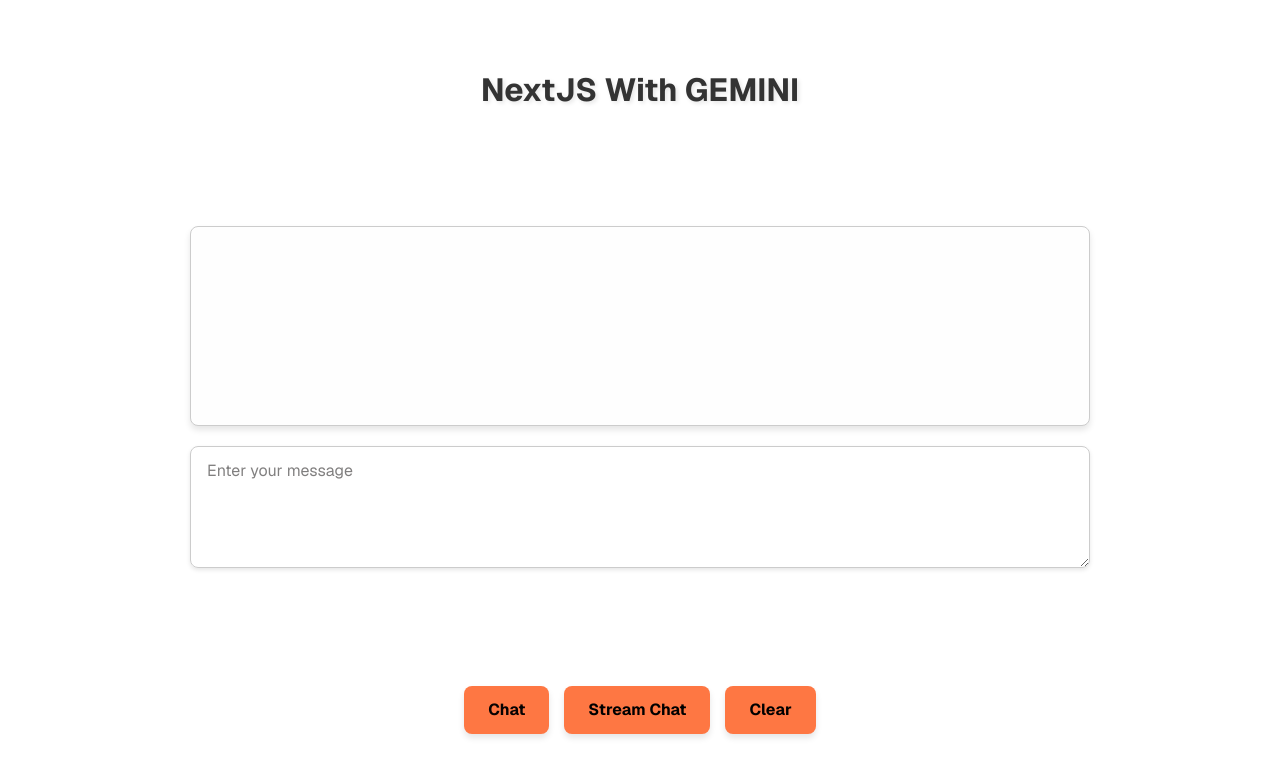
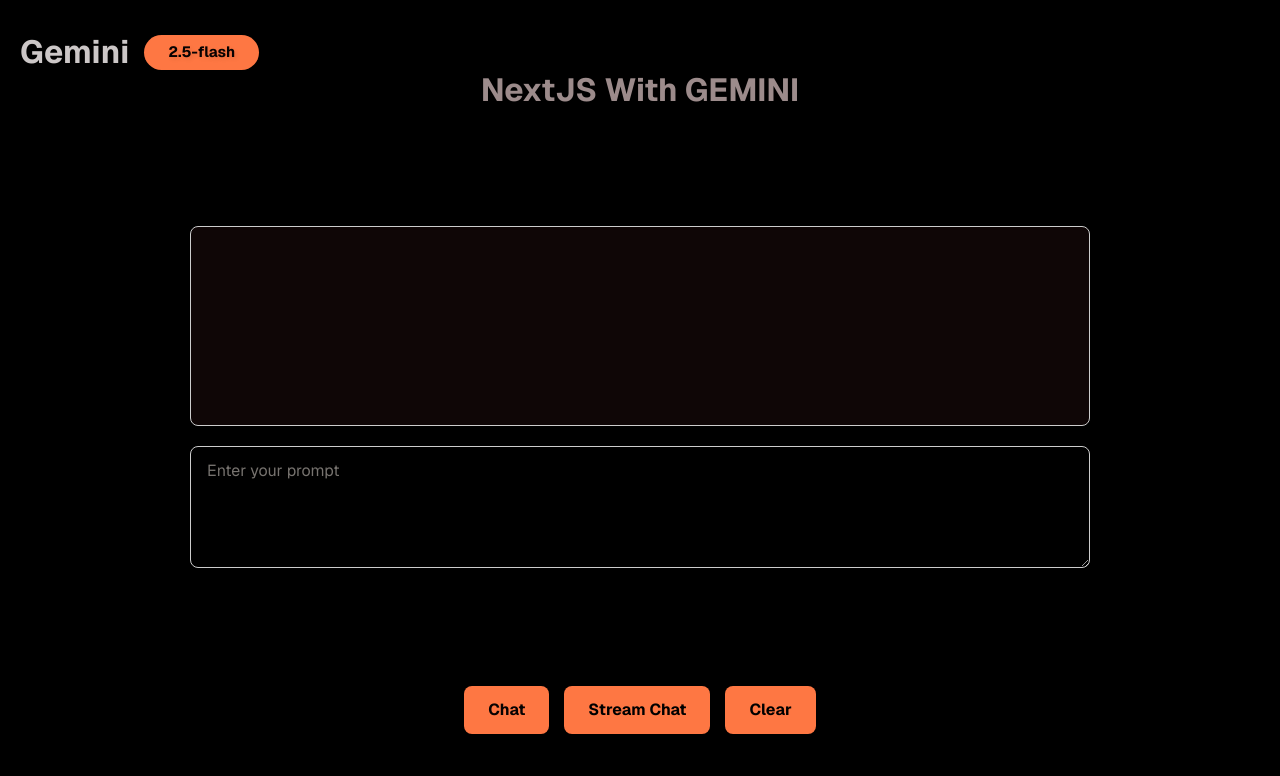
Before and after one commit to soham408/AIwithNextJS, a Next.js app: page / in a window 1280 px wide. Shown: the top 776 px of the page. Built offline with nearby package versions, Linux system fonts and the light colour scheme.

Commit message:
update 1.2

```diff
--- a/app/globals.css
+++ b/app/globals.css
@@ -42,3 +42,8 @@
     color-scheme: dark;
   }
 }
+
+body {
+  background-color: #000000;
+
+}
--- a/app/page.js
+++ b/app/page.js
@@ -83,11 +83,43 @@
 
   return (
     <div className={styles.page}>
+
+      <div
+      style={{
+        display: "flex",
+        alignItems: "center",
+        fontSize: "32px",
+        fontWeight: "bold",
+        color: "#ccc7c7ff",
+        textAlign: "left",
+        textShadow: "2px 2px 4px rgba(0, 0, 0, 0.1)",
+        position: "absolute",
+        top: "0",
+        left: "0",
+        margin: "20px"
+      }}
+      >
+        <h1>Gemini</h1>
+        <div
+        style={{
+        fontSize: "15px",
+        padding: "6px 24px",
+            backgroundColor: "#FE7743",
+            color: "#070202ff",
+            border: "none",
+            borderRadius: "18px",
+            fontWeight: "bold",
+            cursor: "pointer",
+            margin: "15px",
+      }}
+        >2.5-flash</div>
+      </div>
+
       <div
       style={{
         fontSize: "32px",
         fontWeight: "bold",
-        color: "#333",
+        color: "#9c8b8bff",
         textAlign: "center",
         textShadow: "2px 2px 4px rgba(0, 0, 0, 0.1)"
       }}
@@ -104,15 +136,18 @@
             marginBottom: "20px",
             border: "1px solid #ccc",
             borderRadius: "8px",
-            backgroundColor: "#fefefe",
+            backgroundColor: "#0f0606",
             boxShadow: "0 4px 6px rgba(0, 0, 0, 0.1)",
             whiteSpace: "pre-wrap",
             fontSize: "14px",
-            color: "#333",
-            lineHeight: "1.5",
+            color: "#f7ebebff",
+            lineHeight: "2.5",
             fontFamily: "'Segoe UI', Tahoma, Geneva, Verdana, sans-serif",
             transition: "box-shadow 0.3s ease-in-out, border-color 0.3s ease-in-out",
           }}
+
+          onFocus={(e) => e.target.style.borderColor = "#007BFF"}
+          onBlur={(e) => e.target.style.borderColor = "#ccc"}
         >
           {streamResponse}
           {response}
@@ -123,10 +158,10 @@
           id="textArea"
           value={message}
           onChange={(e) => setMessage(e.target.value)}
-          placeholder="Enter your message"
+          placeholder="Enter your prompt"
           rows={4}
           style={{
-            color: "#020100ff",
+            color: "#eee6deff",
             width: "900px",
             padding: "12px 16px",
             borderRadius: "8px",
```
